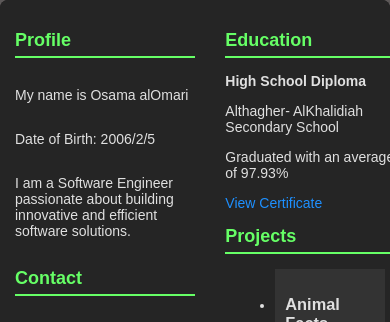
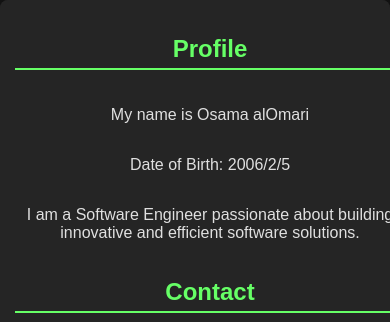
Before and after one commit to Osama-AlOmari/assignment-website, a plain HTML site: page index.html in a window 390 px wide. Shown: the top 322 px of the page. Drawn offline with Linux system fonts and the light colour scheme.

Commit message:
Updated Assignment.css for better responsiveness

```diff
--- a/Assignment.css
+++ b/Assignment.css
@@ -4,24 +4,29 @@ body {
     padding: 0;
     background-color: #121212;
     color: #e0e0e0;
-    align-items: center;
+    display: flex;
+    justify-content: center;
 }
 
 #container {
     display: flex;
+    flex-wrap: wrap; /* يسمح بتغيير ترتيب العناصر */
     background: #1e1e1e;
     border-radius: 8px;
     overflow: hidden;
-    height: 100% ;
+    width: 100%;
+    max-width: 1200px;
 }
 
+/* Sidebar */
 .sidebar {
-    width: 100%;
+    width: 250px; /* حجم جانبي افتراضي */
     background: #252525;
     color: #e0e0e0;
     padding: 30px;
     display: flex;
     flex-direction: column;
+    min-height: 100vh; /* جعلها تأخذ ارتفاع كامل الصفحة */
 }
 
 .sidebar h2 {
@@ -39,8 +44,9 @@ body {
     padding: 0;
 }
 
+/* Content */
 .content {
-    width: 100% ;
+    flex: 1; /* يجعل المحتوى يأخذ المساحة المتبقية */
     padding: 30px;
     background: #252525;
     display: flex;
@@ -66,51 +72,44 @@ a {
 
 a:hover {
     color: green;
-    text-decoration:underline ;
+    text-decoration: underline;
 }
 
+/* شاشات أقل من 992px */
 @media (max-width: 992px) {
-    body {
-        background-color: #fc0000;
-            }
-    .container {
-        flex-direction: column;
-        padding: 15px;
+    #container {
+        flex-direction: column; /* جعل الـ Sidebar فوق المحتوى */
     }
-    .sidebar, .content {
-        width: 100%;
+
+    .sidebar {
+        width: 100%; /* جعلها تأخذ عرض الشاشة بالكامل */
+        text-align: center;
+    }
+}
+
+/* شاشات أقل من 768px */
+@media (max-width: 768px) {
+    .content {
+        padding: 20px;
+    }
+
+    .sidebar {
+        padding: 20px;
+    }
+}
+
+/* شاشات أقل من 576px */
+@media (max-width: 576px) {
+    .content {
         padding: 15px;
     }
 
-}
-
-@media (max-width: 768px) {
-    body {
-        font-size: 16px;
-        background-color: #1e90ff;
-    }
-    h2 {
-        font-size: 20px;
-    }
-    .sidebar, .content {
-        width: 100%;
+    .sidebar {
         padding: 15px;
     }
-}
 
-@media (max-width: 576px) {
-    body {
-        font-size: 14px;
-        background-color: #5c5858;
-    }
-    h2 {
-        font-size: 18px;
-    }
-    .container {
-        padding: 10px;
-    }
-    .sidebar, .content {
-        width: 100%;
-        padding: 15px;
+    ul li {
+        margin: 5px;
+        padding: 8px;
     }
 }
```
